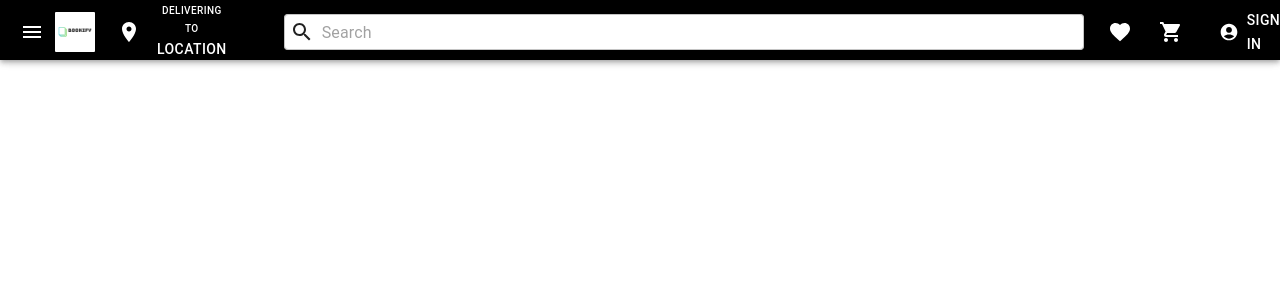
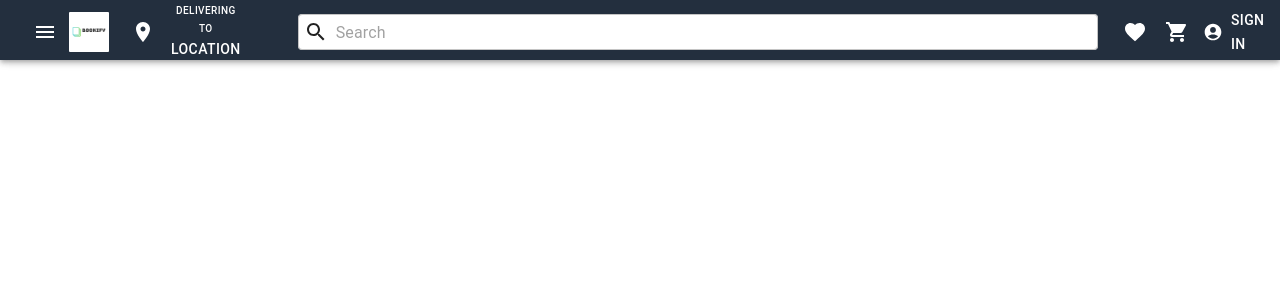
Before and after one commit to raturi-anuj/online_bookstore, a React (Create React App) app in the folder frontend/: page / in a window 1280 px wide. Shown: the top 300 px of the page. Built offline with nearby package versions, Linux system fonts and the light colour scheme.

Commit message:
Fix Navbar

```diff
--- a/frontend/src/App.css
+++ b/frontend/src/App.css
@@ -1,3 +1,6 @@
 .App {
-  text-align: center;
+  padding: 0;
+  margin: 0;
+  box-sizing: 0;
+  border: 1px solid;
 }
--- a/frontend/src/App.js
+++ b/frontend/src/App.js
@@ -3,10 +3,9 @@ import Navbar from './components/Navbar/Navbar';
 
 function App() {
   return (
-    <div className="App">
-      <Navbar />
-      {/* Other components go here */}
-    </div>
+      <div className="App">
+        <Navbar />
+      </div>
   );
 }
 
--- a/frontend/src/components/Navbar/Navbar.css
+++ b/frontend/src/components/Navbar/Navbar.css
@@ -1,5 +1,5 @@
 .AppBar {
-  background-color: #232f3e;
+  background-color: #232f3e !important;
   height: 60px;
 }
 
@@ -33,8 +33,12 @@
   border: 1px solid transparent;
 }
 
-.AddressButton:hover, .HoverButton:hover {
-  border: 1px solid #ddd;
+.MenuIcon {
+  border: 1px solid transparent !important;
+}
+
+.AddressButton:hover, .MenuIcon:hover {
+  border: 1px solid #ddd !important;
   cursor:pointer;
 }
 
@@ -66,7 +70,7 @@
   justify-content: center;
 }
 
-.SearchInput .MuiOutlinedInput-root {
+.SearchBar .MuiOutlinedInput-root {
   margin-left: 30px;
   height: 36px;
   width: 800px;
@@ -75,42 +79,32 @@
   transition: border-color 0.3s ease-in-out;
 }
 
-.SearchInput .MuiOutlinedInput-root:hover .MuiOutlinedInput-notchedOutline,
-.SearchInput .MuiOutlinedInput-root.Mui-focused .MuiOutlinedInput-notchedOutline {
+.SearchBar .MuiOutlinedInput-root:hover .MuiOutlinedInput-notchedOutline,
+.SearchBar .MuiOutlinedInput-root.Mui-focused .MuiOutlinedInput-notchedOutline {
   border-color: rgb(174, 100, 218);
 }
 
-faded {
-  opacity: 0.5;
+.IconButton {
+  border: 1px solid red;
 }
 
-.Wishlist {
-  padding: 0 10px;
-  border: 1px solid transparent;
-}
-
-.Cart {
-  padding-left: 10px;
-  padding-right: 10px;
-  border: 1px solid transparent;
-}
-
-.Profile {
-  border: 1px solid transparent;
-}
-.IconButton {
-  margin: 0 8px;
-  border: 1px solid transparent;
+.IconButton:hover {
+  border: 1px solid #ddd;
 }
 
 .LoginButton span {
   margin-left: 8px;
 }
+
 .LoginButton {
   height: 40px;
   padding: 0 2px;
 }
 
+.LoginButton:hover {
+  border: 1px solid #ddd;
+}
+
 .HoverButton:hover {
   border: 1px solid #ddd;
 }
--- a/frontend/src/components/Navbar/Navbar.jsx
+++ b/frontend/src/components/Navbar/Navbar.jsx
@@ -1,10 +1,10 @@
 import React from 'react';
-import './Navbar.css';
 import { AppBar, Toolbar, IconButton, Button, Box, TextField } from '@mui/material';
 import { Menu as MenuIcon, LocationOn as LocationOnIcon, Search as SearchIcon, Favorite as FavoriteIcon, ShoppingCart as ShoppingCartIcon, AccountCircle as AccountCircleIcon } from '@mui/icons-material';
 import Autocomplete from '@mui/material/Autocomplete';
 import logo from '../../assets/logo.png';
 import { Link } from 'react-router-dom';
+import './Navbar.css';
 
 
 const Navbar = () => {
@@ -17,9 +17,9 @@ const Navbar = () => {
     };
 
     return (
-        <AppBar position="fixed" className="AppBar" style={{ backgroundColor: '#000000' }}>
+        <AppBar position="fixed" className="AppBar">
             <Toolbar className="Toolbar">
-                <IconButton edge="start" color="inherit" aria-label="menu" className="HoverButton">
+                <IconButton  color="inherit" aria-label="menu" className="MenuIcon">
                     <MenuIcon />
                 </IconButton>
                 <Link to="/" className="LogoLink">
@@ -27,10 +27,7 @@ const Navbar = () => {
                 </Link>
                 <Box className="AddressButton HoverButton">
                     <LocationOnIcon className="AddressButtonIcon" />
-                    <Button
-                        color="inherit"
-                        className="AddressText"
-                    >
+                    <Button color="inherit" className="AddressText">
                         <span>Delivering to</span>
                         <span>Location</span>
                     </Button>
@@ -48,28 +45,21 @@ const Navbar = () => {
                             }}
                             variant="outlined"
                             size="small"
-                            className="SearchInput"
+                            className="SearchBar"
                             onFocus={handleFocus}
                             onBlur={handleBlur}
                         />
                     )}
-                    className="Autocomplete"
-                /><div className="WishList">
-                    <IconButton color="inherit" className="IconButton HoverButton" component ={Link} to="/wishlist">
+                    className="Autocomplete"/>
+                    <IconButton color="inherit" className="IconButton" sx={{border: "1px solid transparent"}} component ={Link} to="/wishlist">
                         <FavoriteIcon />
                     </IconButton>
-                </div>
-                <div className="Cart">
-                    <IconButton color="inherit" className="IconButton HoverButton" component ={Link} to="/cart">
+                    <IconButton color="inherit" className="IconButton" sx={{border: "1px solid transparent"}} component ={Link} to="/cart">
                         <ShoppingCartIcon />
                     </IconButton>
-                </div>
-                <div className="Profile">
-                    <Button color="inherit" startIcon={<AccountCircleIcon />} className="LoginButton HoverButton" component={Link} to="/signin">
+                    <Button color="inherit" startIcon={<AccountCircleIcon />} className="LoginButton" sx={{border: "1px solid transparent"}} component={Link} to="/signin">
                         Sign in
                     </Button>
-                </div>
-
             </Toolbar>
         </AppBar>
     );
--- a/frontend/src/index.js
+++ b/frontend/src/index.js
@@ -1,14 +1,11 @@
 import React from 'react';
 import ReactDOM from 'react-dom/client';
-import { BrowserRouter as Router } from 'react-router-dom';
+import { BrowserRouter } from 'react-router-dom';
 import App from './App';
-import './index.css';
 
 const root = ReactDOM.createRoot(document.getElementById('root'));
 root.render(
-  <React.StrictMode>
-    <Router>
-      <App />
-    </Router>
-  </React.StrictMode>
+  <BrowserRouter>
+    <App />
+  </BrowserRouter>
 );
```
Also changed, not shown: frontend/src/setupTests.js (deleted, +0 -5 lines), frontend/src/styles.css (deleted), 1 other file (tests, documents, lock files or other folders).
